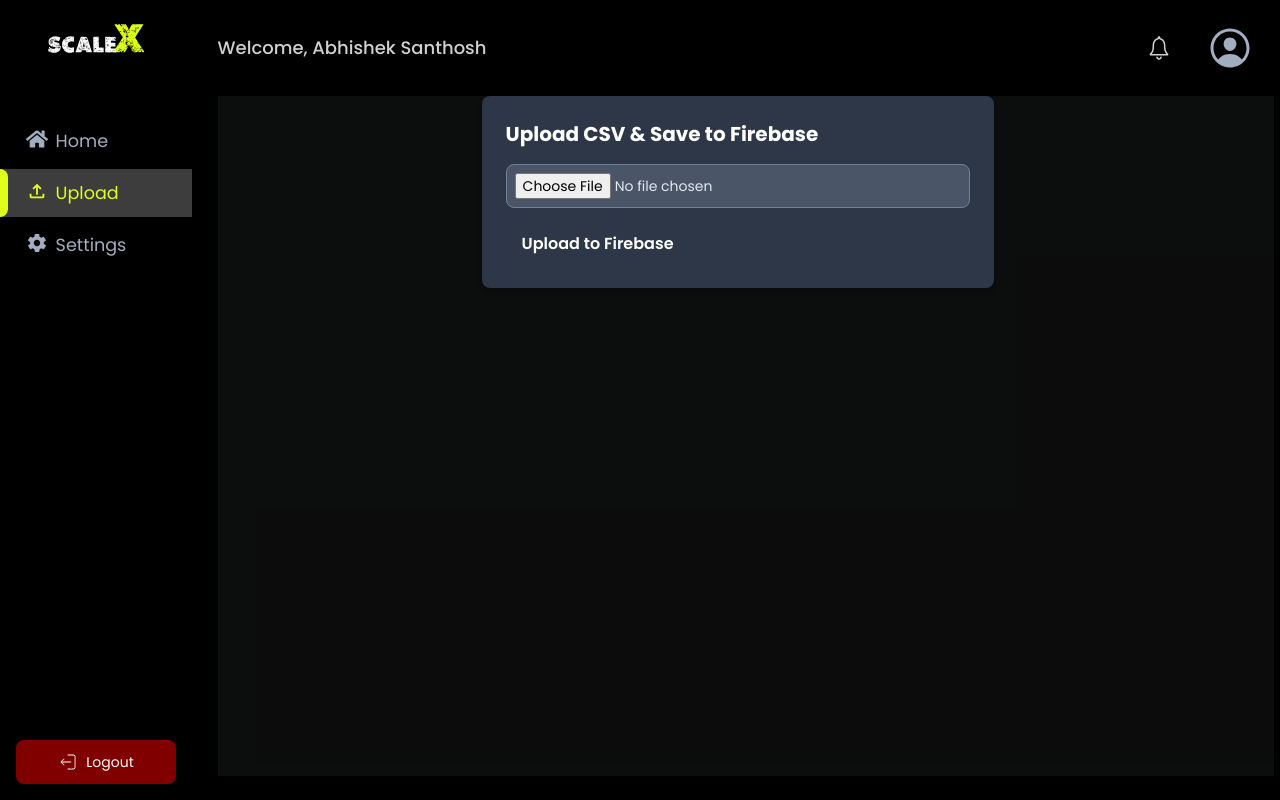
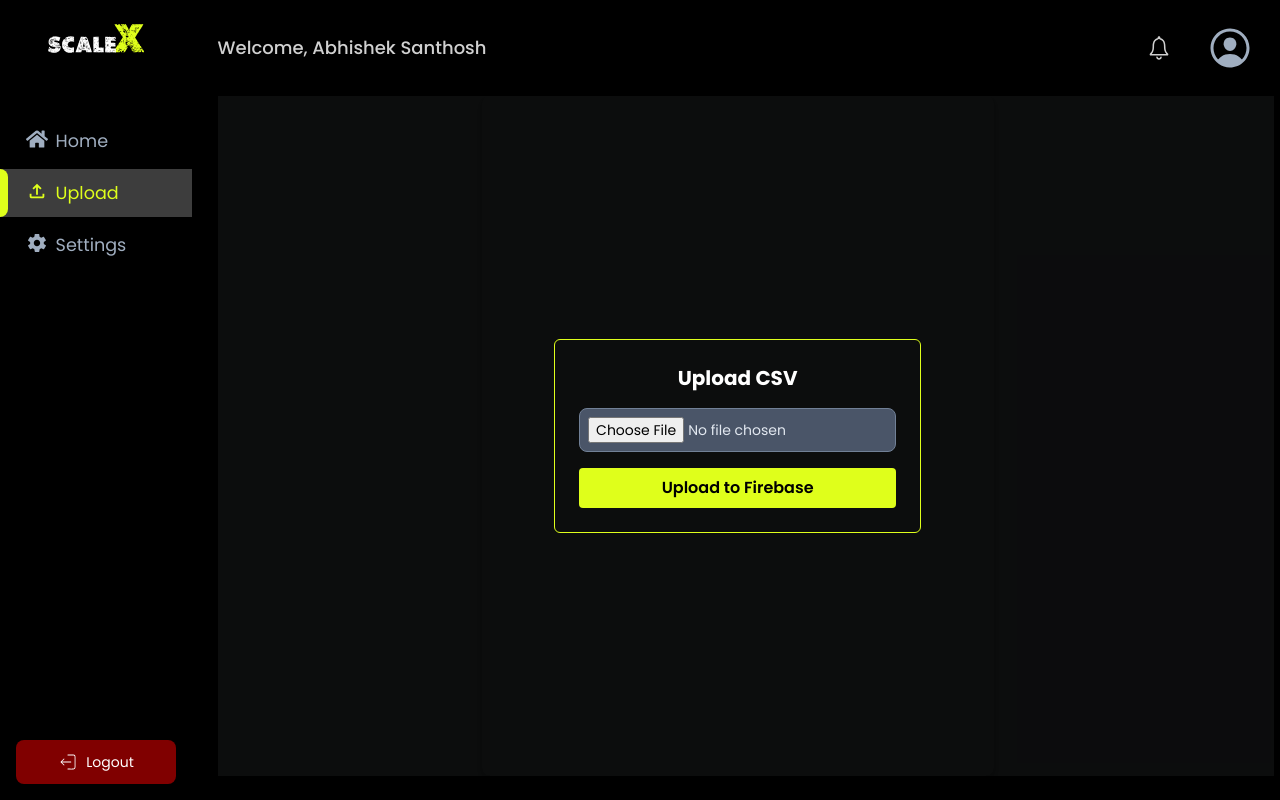
Before and after one commit to AbhishekNSanthosh/scalex, a Next.js app: page /dashboard/upload in a window 1280 px wide. Built offline with nearby package versions, Linux system fonts and the light colour scheme; no server answers; a web font is replaced by a local one.

Commit message:
feat: home page, calender page, user page

```diff
--- a/src/app/dashboard/upload/page.tsx
+++ b/src/app/dashboard/upload/page.tsx
@@ -45,10 +45,10 @@ export default function Page() {
     setUploading(false);
   };
 
-
   return (
-    <div className="p-6 max-w-lg mx-auto bg-gray-800 text-white rounded-lg shadow-md">
-      <h2 className="text-xl font-bold mb-4">Upload CSV & Save to Firebase</h2>
+    <div className="h-full w-full flex items-center flex-col justify-center max-w-lg mx-auto text-white rounded-lg shadow-md">
+      <div className="flex items-center justify-center flex-col border border-yellow-400 p-6 rounded-md">
+        <h2 className="text-xl font-bold mb-4">Upload CSV</h2>
 
         {/* CSV File Input */}
         <input
@@ -62,7 +62,7 @@ export default function Page() {
         <button
           onClick={uploadToFirebase}
           disabled={uploading}
-        className="mt-4 bg-blue-500 hover:bg-blue-600 text-white font-semibold py-2 px-4 rounded disabled:opacity-50"
+          className="mt-4 bg-yellow-400 w-full hover:bg-blue-600 text-black-950 font-semibold py-2 px-4 rounded disabled:opacity-50"
         >
           {uploading ? "Uploading..." : "Upload to Firebase"}
         </button>
@@ -70,5 +70,6 @@ export default function Page() {
         {/* Message Display */}
         {message && <p className="mt-4 text-green-400">{message}</p>}
       </div>
+    </div>
   );
 }
--- a/src/common/components/AdminSidebar.tsx
+++ b/src/common/components/AdminSidebar.tsx
@@ -4,13 +4,15 @@ import React, { useState } from "react";
 import { FaHome } from "react-icons/fa";
 import Link from "next/link";
 import { IoMdSettings } from "react-icons/io";
-import { usePathname } from "next/navigation";
+import { usePathname, useRouter } from "next/navigation";
 import { MdOutlineFileUpload } from "react-icons/md";
 import { FaUsers } from "react-icons/fa";
 import { CiLogout } from "react-icons/ci";
+import Cookies from "js-cookie";
 
 export default function AdminSidebar() {
   const location = usePathname();
+  const router = useRouter();
 
   const menuItems = [
     {
@@ -29,6 +31,13 @@ export default function AdminSidebar() {
       icon: <IoMdSettings className="text-[22px]" />,
     },
   ];
+
+  const handleLogout = () => {
+    Cookies.remove("admin_logged_in"); // Remove the authentication cookie
+    setTimeout(() => {
+      router.push("/"); // Redirect to login page
+    }, 300);
+  };
 
   return (
     <div className="w-[15vw] fixed left-0 h-full flex-col flex py-2">
@@ -59,9 +68,15 @@ export default function AdminSidebar() {
         ))}
       </div>
       <div className="flex flex-col absolute bottom-4 px-4 w-full items-center justify-center gap-1 text-xs text-gray-700">
-        <button className="bg-[#ff0000] bg-opacity-50 w-full py-3 rounded-lg text-white text-sm flex items-center justify-center gap-2">
-          <CiLogout className="text-xl"/>
-          Logout</button>
+        <button
+          onClick={() => {
+            handleLogout();
+          }}
+          className="bg-[#ff0000] bg-opacity-50 w-full py-3 rounded-lg text-white text-sm flex items-center justify-center gap-2"
+        >
+          <CiLogout className="text-xl" />
+          Logout
+        </button>
       </div>
     </div>
   );
```
Lines whose indentation alone changed are shown as unchanged.
